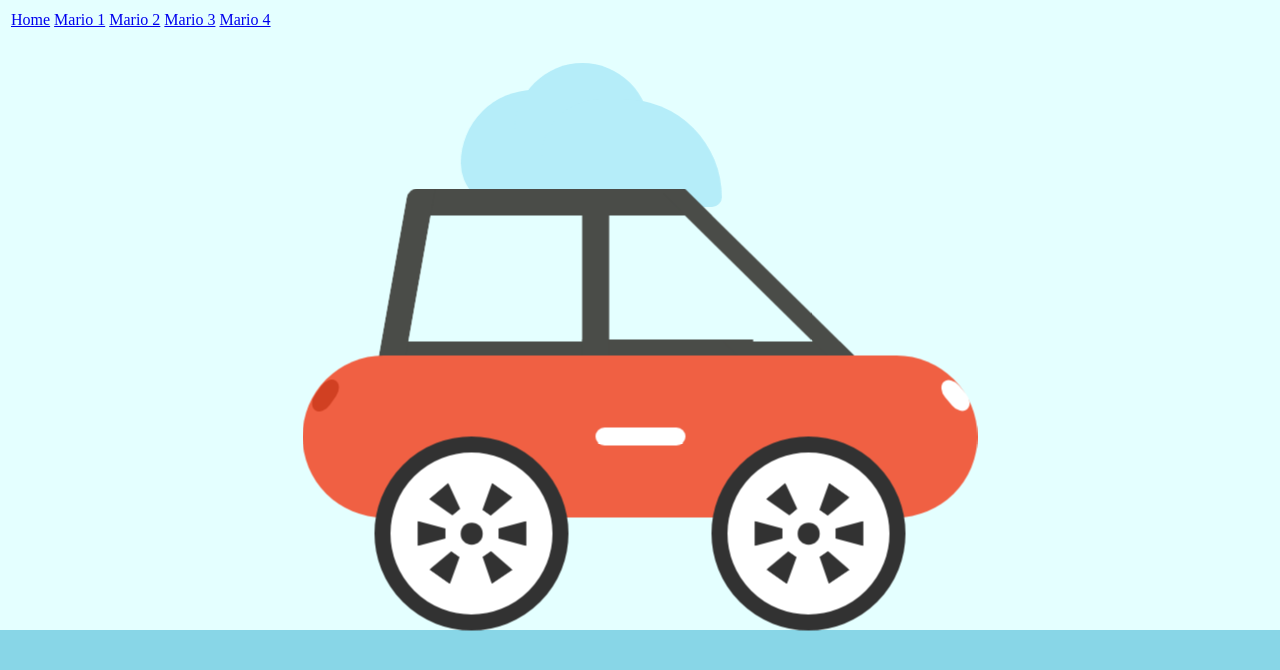
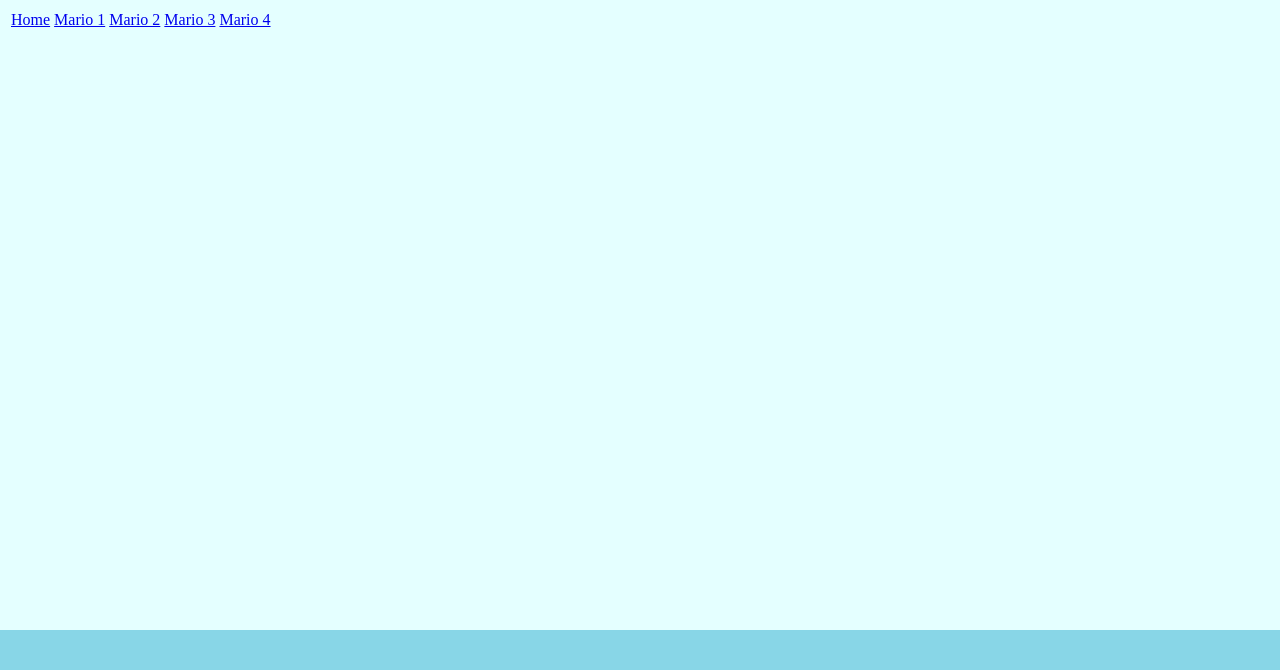
Before and after one commit to samayass/mario1, a Jekyll site: the page levels/mario4.html, which Jekyll copies as it is, in a window 1280 px wide. Shown: the top 670 px of the page. Built offline with Jekyll 4.4.1, drawn with Linux system fonts in a browser that asks for light colours.

Commit message:
no more vroom vroom

```diff
--- a/levels/mario4.html
+++ b/levels/mario4.html
@@ -262,39 +262,6 @@
         }
     </style>
 </head>
-<body>
-    <div class="car">
-        <div class="car__top"></div>
-        <div class="car__body">
-        <div class="car__bulb"></div>
-        <div class="car__bulb car__bulb--back"></div>
-        <div class="car__center"></div>
-        </div>
-        <div class="car__wheels">
-        <div class="car__wheel car__wheel--1">
-        <div class="wheel__circle"></div>
-        <div class="wheel__rect wheel__rect--1"></div>
-        <div class="wheel__rect wheel__rect--2"></div>
-        <div class="wheel__rect wheel__rect--3"></div>
-        <div class="wheel__rect wheel__rect--4"></div>
-        <div class="wheel__rect wheel__rect--5"></div>
-        <div class="wheel__rect wheel__rect--6"></div>
-        </div>
-        <div class="car__wheel car__wheel--2">
-        <div class="wheel__circle"></div>
-        <div class="wheel__rect wheel__rect--1"></div>
-        <div class="wheel__rect wheel__rect--2"></div>
-        <div class="wheel__rect wheel__rect--3"></div>
-        <div class="wheel__rect wheel__rect--4"></div>
-        <div class="wheel__rect wheel__rect--5"></div>
-        <div class="wheel__rect wheel__rect--6"></div>
-        </div>
-        </div>
-        </div>
-        <div class="cloud" style="--delay:3s;--top:10vmin"></div>
-        <div class="cloud" style="--delay:5s;--top:20vmin"></div>
-        <div class="cloud" style="--delay:5.5s;--top:10vmin"></div>
-    </body>
 </html>
 
 <footer>
```
